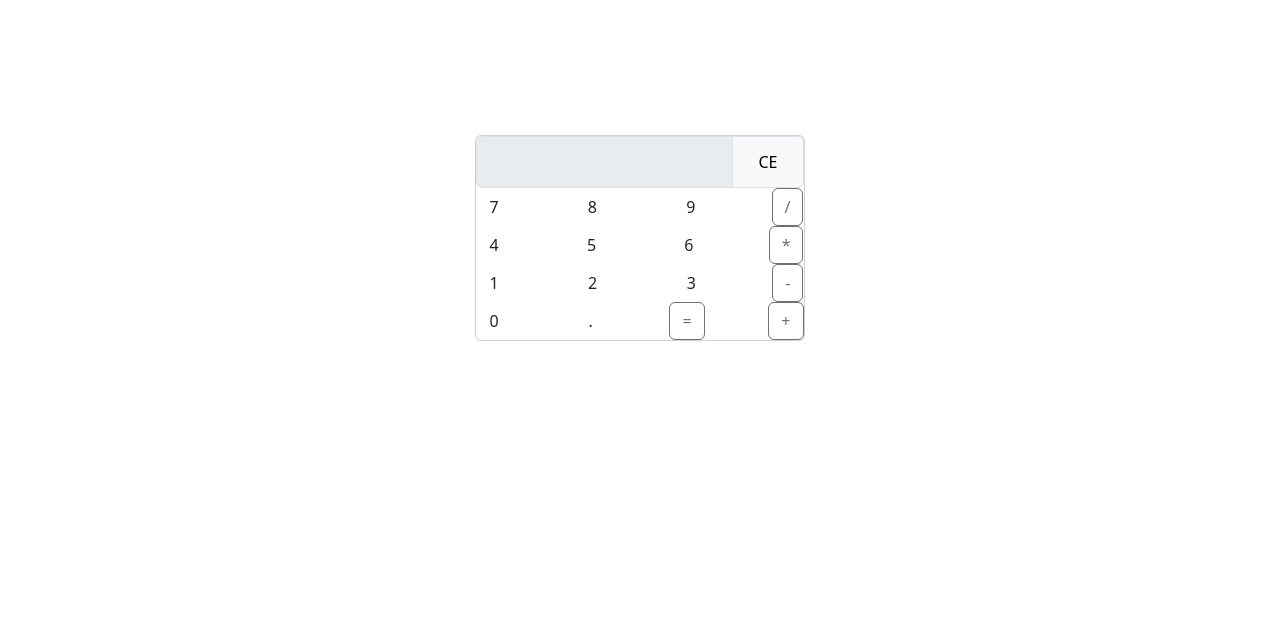
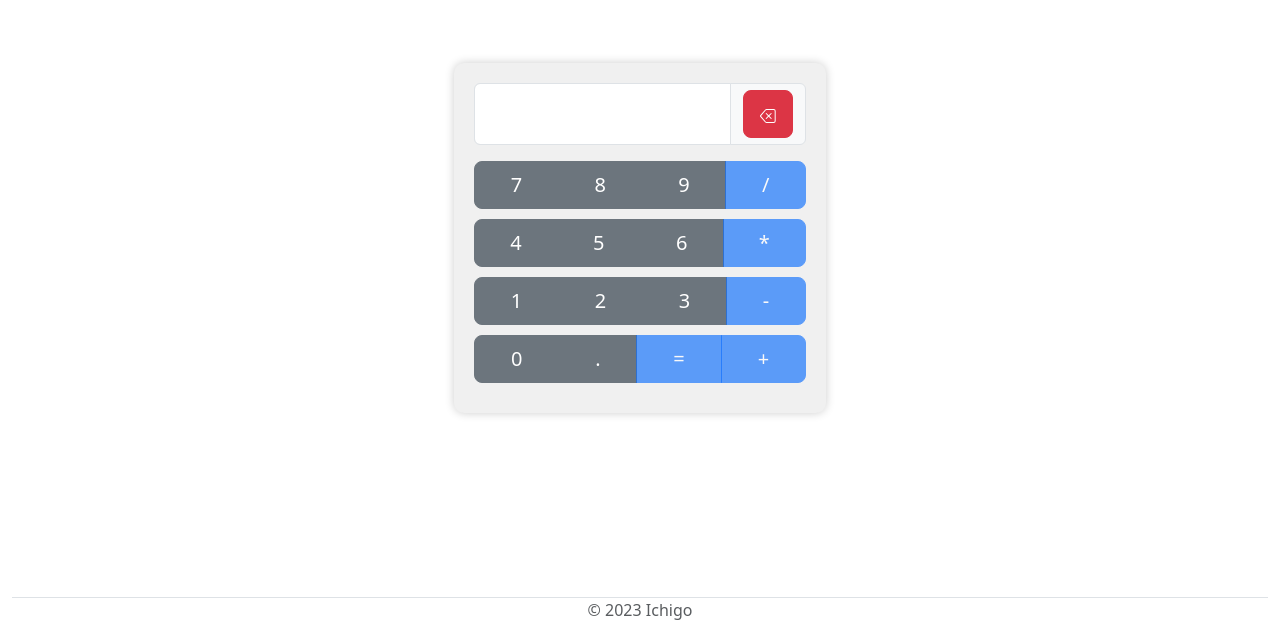
Before and after one commit to ichigomady/odin-calculator, a plain HTML site: page index.html in a window 1280 px wide. Shown: the part 162-800 px from the top of the page. Drawn offline with nearby package versions, Linux system fonts and the light colour scheme.

Commit message:
add css styling

```diff
--- a/calc_fun/arithmetic_operations.js
+++ b/calc_fun/arithmetic_operations.js
@@ -38,20 +38,15 @@ export function operate(expression) {
     switch (operator) {
         case '+':
             return [0, add(Number(num1), Number(num2))];
-            break;
         case '-':
             return [0, subtract(Number(num1), Number(num2))];
-            break;
         case '*':
             return [0, multiply(Number(num1), Number(num2))];
-            break;
         case '/':
             return [0, division(Number(num1), Number(num2))];
-            break;
 
         default:
             alert('Unknown operator')
             return [1, 'error'];
-            break;
     }
 }
--- a/calc_fun/util.js
+++ b/calc_fun/util.js
@@ -6,20 +6,21 @@ export function update_display(display, item) {
         enable_all_operator();
         disable_operator_equal();
         display.value = display.value + item.textContent;
-        (display.value.includes('.') && !/[+\-*/]/.test(display.value)) ? (disable_num_dot(), disable_operator_equal()) : enable_num_dot();
     } else if (['+', '-', '*', '/'].includes(item.textContent)) {
         disable_all_operator();
 
         // handle if display.value already has an operator.\
         if (/[+\-*/]/.test(display.value)) {
             result = operate(display.value);
-            result = Number.isInteger(result[1]) ? result[1] : result[1].toFixed(2);
+            result = Number.isInteger(result[1])
+                        ? result[1]
+                        : result[1].toFixed(2);
+            console.log(result)
         } else {
             result = display.value
         }
 
         display.value = result + item.textContent;
-        (display.value.includes('.') && !/[+\-*/]/.test(display.value)) ? d(disable_num_dot(), disable_operator_equal()) : enable_num_dot();
     } else if (item.textContent === '=') {
         result = operate(display.value);
 
@@ -32,18 +33,17 @@ export function update_display(display, item) {
             disable_all_operator();
             display.value = result[1];
         }
-        (display.value.includes('.') && !/[+\-*/]/.test(display.value)) ? (disable_num_dot(), disable_operator_equal()) : enable_num_dot();
     } else {
         enable_all_operator();
         display.value = display.value + item.textContent;
-        (display.value.includes('.') && !/[+\-*/]/.test(display.value)) ? (disable_num_dot(), disable_operator_equal()) : enable_num_dot();
     }
 }
 
 export function disable_all_operator() {
     document.querySelectorAll('.operator').forEach((item) => {
         item.disabled = true;
-    })
+    });
+    toggle_num_dot();
 }
 
 function enable_all_operator() {
@@ -56,10 +56,8 @@ function disable_operator_equal() {
     document.querySelector('.operator_equal').disabled = true;
 }
 
-function disable_num_dot() {
-    document.querySelector('.num_dot').disabled = true;
+export function toggle_num_dot(){
+    document.querySelector('.num_dot').disabled
+    ? document.querySelector('.num_dot').disabled = false
+    : document.querySelector('.num_dot').disabled = true;
 }
-
-function enable_num_dot() {
-    document.querySelector('.num_dot').disabled = false;
-}
--- a/index.html
+++ b/index.html
@@ -10,43 +10,58 @@
     <script src="https://cdn.jsdelivr.net/npm/bootstrap@5.3.1/dist/js/bootstrap.bundle.min.js"
         integrity="sha384-HwwvtgBNo3bZJJLYd8oVXjrBZt8cqVSpeBNS5n7C8IVInixGAoxmnlMuBnhbgrkm"
         crossorigin="anonymous"></script>
+
     <script type="module" src="./script.js" defer></script>
     <title>Calculator</title>
 </head>
 
 <body>
     <div class="calc-container h-100 d-flex align-items-center justify-content-center">
-        <div class="card">
-            <div class="input-group display-row clear">
-                <input type="text" class="form-control" id="display" disabled>
-                <span class="input-group-text" id="basic-addon1"><button class="btn btn-light" id="clear">CE</button></span>
+        <div class="calculator">
+            <div class="input-group display-row clear mb-3">
+                <input type="text" class="form-control" id="display" readonly>
+                <span class="input-group-text">
+                    <button class="btn btn-lg btn-danger" id="clear">
+                        <svg xmlns="http://www.w3.org/2000/svg" width="16" height="16" fill="currentColor"
+                            class="bi bi-backspace" viewBox="0 0 16 16">
+                            <path
+                                d="M5.83 5.146a.5.5 0 0 0 0 .708L7.975 8l-2.147 2.146a.5.5 0 0 0 .707.708l2.147-2.147 2.146 2.147a.5.5 0 0 0 .707-.708L9.39 8l2.146-2.146a.5.5 0 0 0-.707-.708L8.683 7.293 6.536 5.146a.5.5 0 0 0-.707 0z" />
+                            <path
+                                d="M13.683 1a2 2 0 0 1 2 2v10a2 2 0 0 1-2 2h-7.08a2 2 0 0 1-1.519-.698L.241 8.65a1 1 0 0 1 0-1.302L5.084 1.7A2 2 0 0 1 6.603 1h7.08zm-7.08 1a1 1 0 0 0-.76.35L1 8l4.844 5.65a1 1 0 0 0 .759.35h7.08a1 1 0 0 0 1-1V3a1 1 0 0 0-1-1h-7.08z" />
+                        </svg>
+                    </button>
+                </span>
             </div>
-            <div class="num_row">
-                <button class="btn row_item num_item">7</button>
-                <button class="btn row_item num_item">8</button>
-                <button class="btn row_item num_item">9</button>
-                <button class="btn row_item operator operator_div">/</button>
+            <div class="btn-group num_row">
+                <button class="btn btn-lg btn-secondary row_item num_item">7</button>
+                <button class="btn btn-lg btn-secondary row_item num_item">8</button>
+                <button class="btn btn-lg btn-secondary row_item num_item">9</button>
+                <button class="btn btn-lg btn-primary row_item operator operator_div">/</button>
             </div>
-            <div class="num_row">
-                <button class="btn row_item num_item">4</button>
-                <button class="btn row_item num_item">5</button>
-                <button class="btn row_item num_item">6</button>
-                <button class="btn row_item operator operator_multiply">*</button>
+            <div class="btn-group num_row">
+                <button class="btn btn-lg btn-secondary row_item num_item">4</button>
+                <button class="btn btn-lg btn-secondary row_item num_item">5</button>
+                <button class="btn btn-lg btn-secondary row_item num_item">6</button>
+                <button class="btn btn-lg btn-primary row_item operator operator_multiply">*</button>
             </div>
-            <div class="num_row">
-                <button class="btn row_item num_item">1</button>
-                <button class="btn row_item num_item">2</button>
-                <button class="btn row_item num_item">3</button>
-                <button class="btn row_item operator operator_minus">-</button>
+            <div class="btn-group num_row">
+                <button class="btn btn-lg btn-secondary row_item num_item">1</button>
+                <button class="btn btn-lg btn-secondary row_item num_item">2</button>
+                <button class="btn btn-lg btn-secondary row_item num_item">3</button>
+                <button class="btn btn-lg btn-primary row_item operator operator_minus">-</button>
             </div>
-            <div class="num_row">
-                <button class="btn row_item num_item">0</button>
-                <button class="btn row_item num_dot">.</button>
-                <button class="btn row_item operator operator_equal">=</button>
-                <button class="btn row_item operator operator_plus">+</button>
+            <div class="btn-group num_row">
+                <button class="btn btn-lg btn-secondary row_item num_item">0</button>
+                <button class="btn btn-lg btn-secondary row_item num_dot">.</button>
+                <button class="btn btn-lg btn-primary row_item operator operator_equal">=</button>
+                <button class="btn btn-lg btn-primary row_item operator operator_plus">+</button>
             </div>
         </div>
     </div>
+    <div class="container-fluid position-fixed bottom-0 mx-auto">
+        <footer class="pt-3 mt-4">
+            <p class="text-center border-top text-muted">&copy; 2023 Ichigo</p>
+        </footer>
     </div>
 </body>
 
--- a/script.js
+++ b/script.js
@@ -1,15 +1,17 @@
-import { update_display, disable_all_operator } from "./calc_fun/util.js";
+import { update_display, disable_all_operator, toggle_num_dot } from "./calc_fun/util.js";
 
 let display = document.querySelector('#display');
 
 document.addEventListener('DOMContentLoaded', () => {
     disable_all_operator();
+    toggle_num_dot();
 })
 
 // Add clear functionality
 document.querySelector('#clear').addEventListener('click', () => {
     display.value = '';
     disable_all_operator();
+    toggle_num_dot();
 })
 
 // update display on click
@@ -18,3 +20,7 @@ document.querySelectorAll('.row_item').forEach((item) => {
         update_display(display, item);
     })
 })
+
+document.querySelector('.num_dot').addEventListener('click', () => {
+    toggle_num_dot();
+})
--- a/style.css
+++ b/style.css
@@ -1,10 +1,25 @@
-html, body {
+html,
+body {
     height: 100%;
 }
 
 .num_row {
     display: flex;
-    justify-content: space-between;
+    /* justify-content: space-between;
     align-items: center;
-    gap: 10px;
+    gap: 10px; */
 }
+
+.btn-group {
+    margin-bottom: 10px;
+}
+
+.calculator {
+    max-width: 500px;
+    /* Adjust the maximum width as needed */
+    margin: 0 auto;
+    padding: 20px;
+    background-color: #f0f0f0;
+    border-radius: 10px;
+    box-shadow: 0 0 10px rgba(0, 0, 0, 0.2);
+}
```
